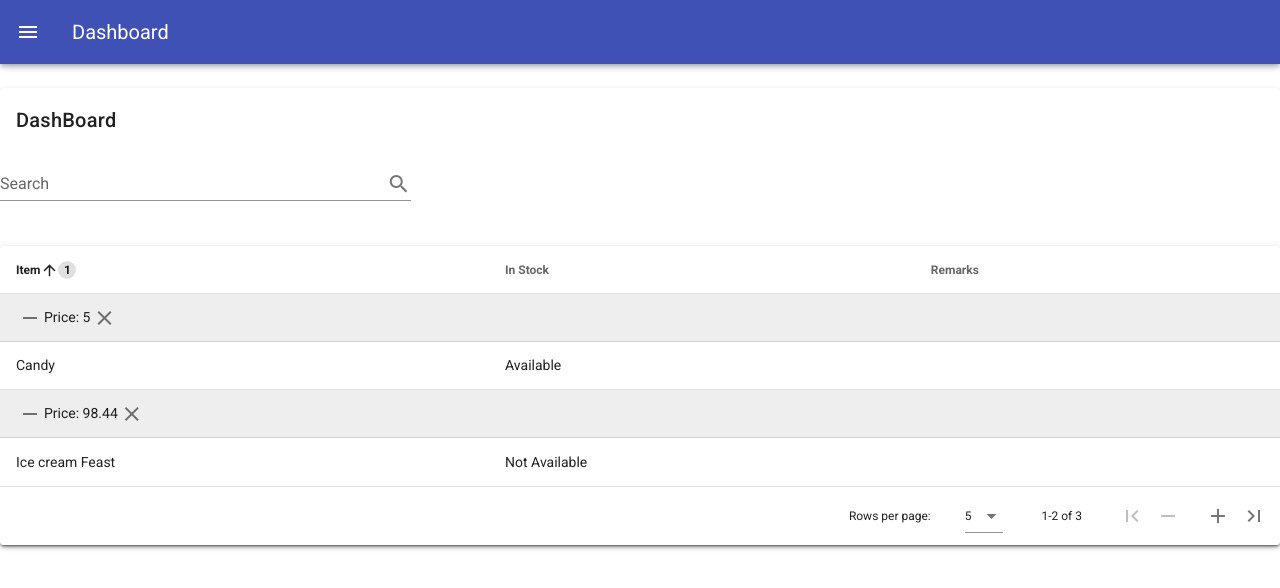
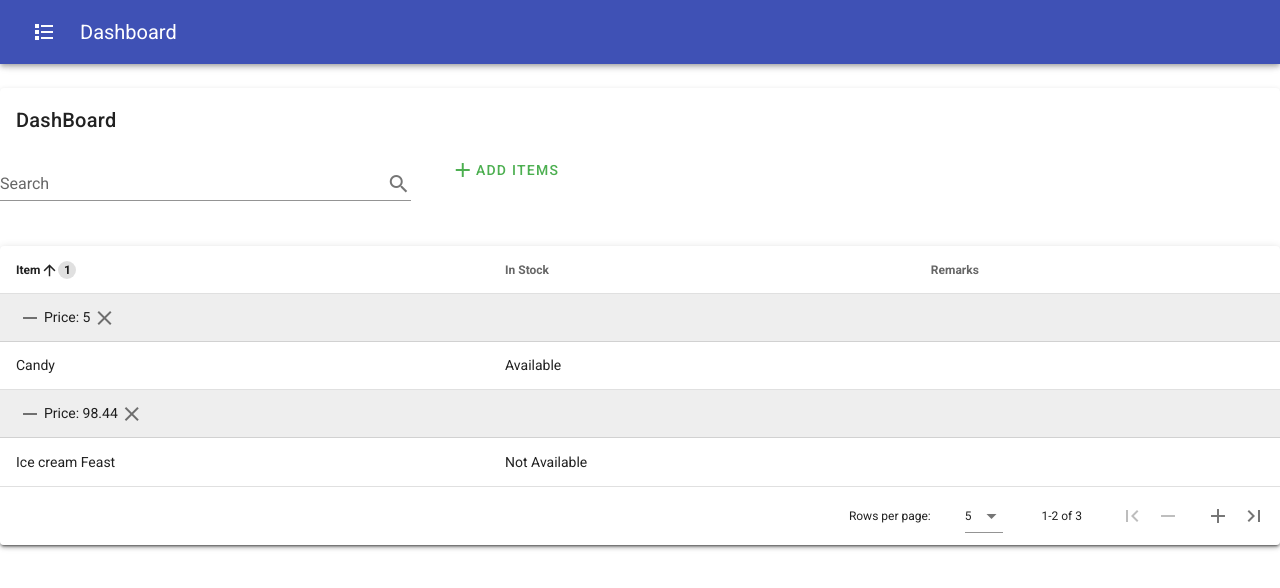
Before and after one commit to abdullah4a/SuperAdmin, a Vue app: page / in a window 1280 px wide. Shown: the top 588 px of the page. Built offline with nearby package versions, Linux system fonts and the light colour scheme.

Commit message:
Step first Dialog is created
Dialog for the Items Adding is created and working... on the other hand, a move from nav icon towards custom Icon is stepped

```diff
--- a/package.json
+++ b/package.json
@@ -1,6 +1,6 @@
 {
     "name": "superadmin",
-  "version": "0.1.0",
+    "version": "1.2.0",
     "private": true,
     "scripts": {
         "serve": "vue-cli-service serve",
--- a/src/App.vue
+++ b/src/App.vue
@@ -2,7 +2,11 @@
   <v-app>
     <v-container>
       <v-app-bar app color="indigo" dark>
-        <v-app-bar-nav-icon @click="drawer = !drawer"></v-app-bar-nav-icon>
+        <!-- <v-app-bar-nav-icon @click="drawer = !drawer"> </v-app-bar-nav-icon> -->
+        <v-btn fab dark @click="drawer = !drawer" class="mr-2" text>
+          <v-icon v-if="!drawer">mdi-format-list-bulleted-square</v-icon>
+          <v-icon v-else>mdi-close</v-icon>
+        </v-btn>
         <v-app-bar-title>
           <v-icon>
             mdi-dashboard
--- a/src/components/Dashboard.vue
+++ b/src/components/Dashboard.vue
@@ -5,15 +5,36 @@
         {{ ClassName }}
       </v-card-title>
       <v-row>
+        <!-- Search Box -->
         <v-col md="4">
           <v-text-field
             v-model="serch"
             append-icon="mdi-magnify"
             label="Search"
-          ></v-text-field>
+            single-line
+          >
+          </v-text-field>
+        </v-col>
+        <!-- Button for dialog to Enter  Items -->
+        <v-col md="2">
+          <v-dialog v-model="dialog" max-width="500">
+            <template v-slot:activator="{ on, attrs }">
+              <v-btn class="green--text" text v-on="on" v-bind="attrs" rounded>
+                <v-icon>mdi-plus</v-icon>
+                <span>Add Items</span>
+              </v-btn>
+            </template>
+            <v-card>
+              <v-card-title>
+                <v-icon>mdi-file-plus</v-icon>
+                <span>Add Item</span>
+              </v-card-title>
+            </v-card>
+          </v-dialog>
         </v-col>
       </v-row>
       <v-row>
+        <!-- DataTable -->
         <v-col text-center>
           <v-data-table
             :headers="headers"
```
Lines whose indentation alone changed are shown as unchanged.
